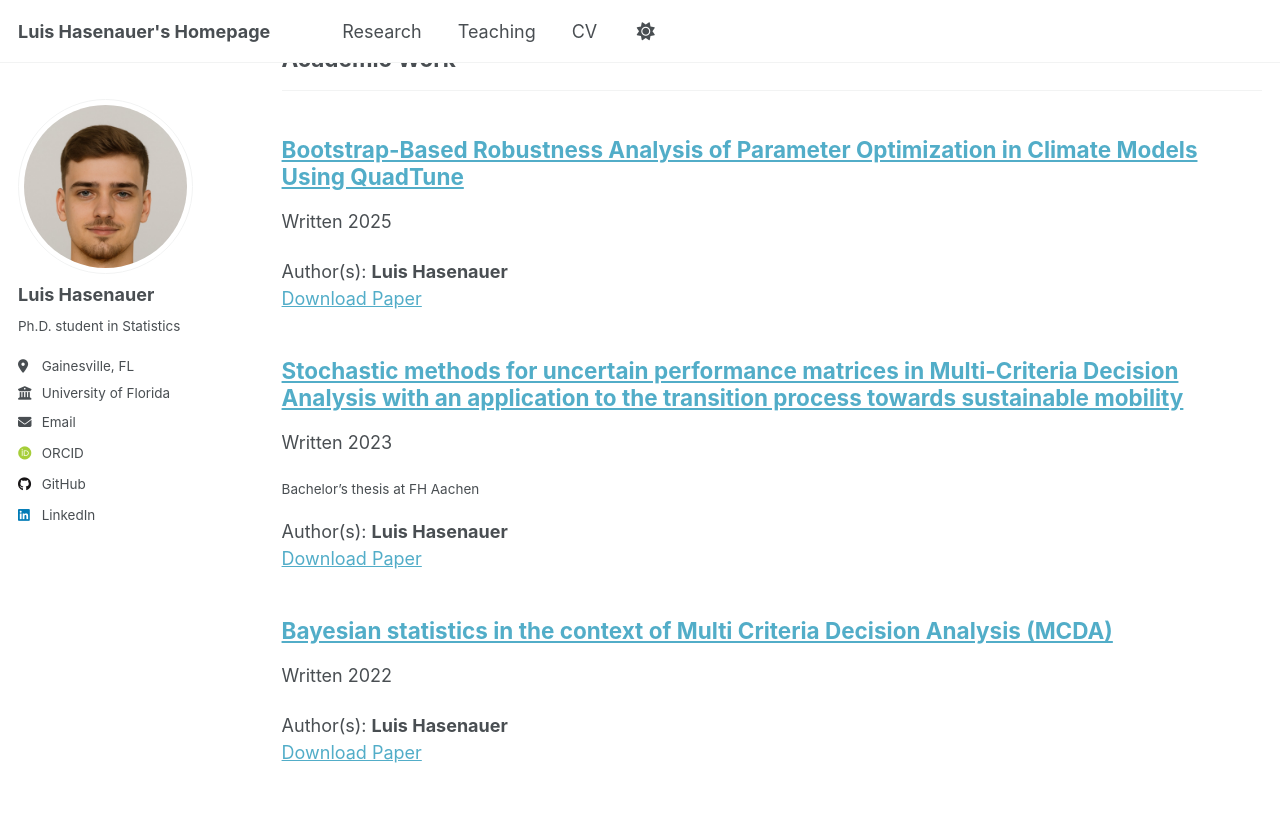
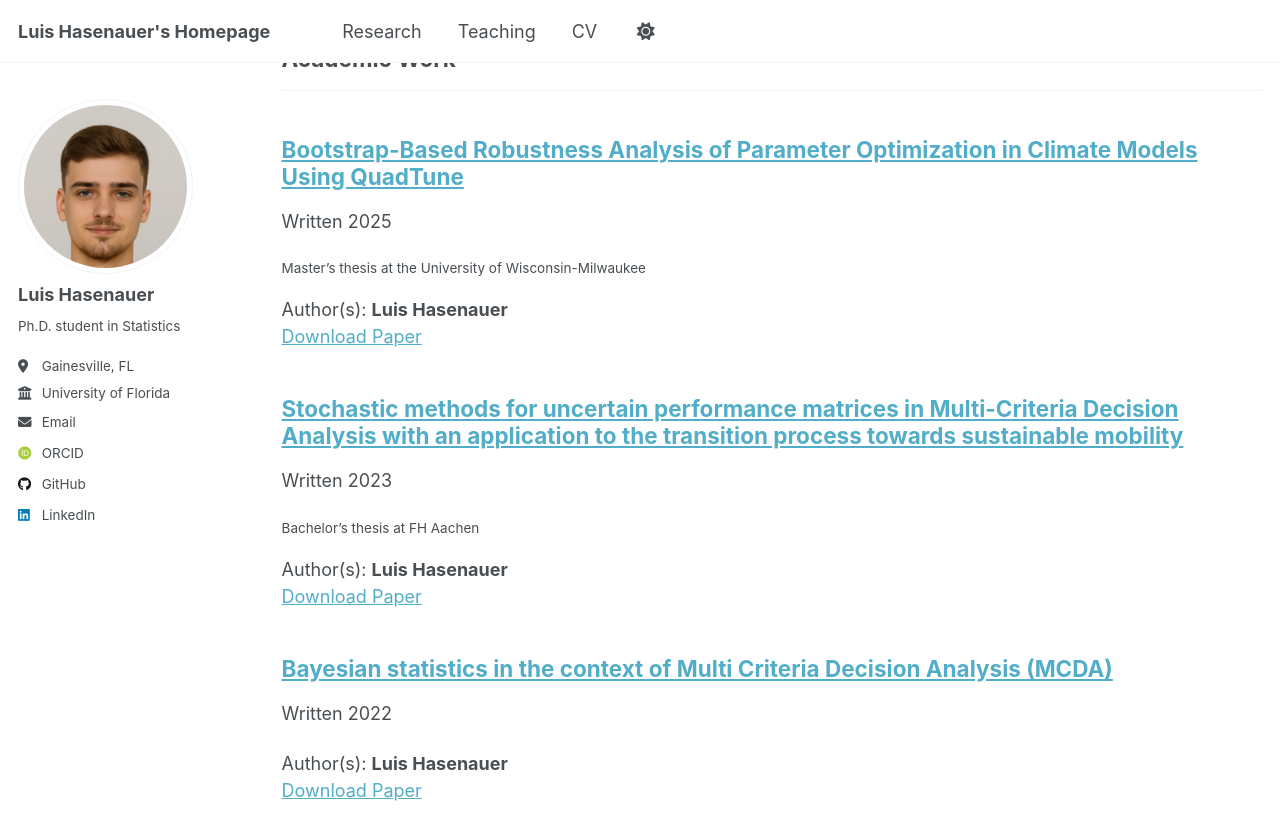
Before and after one commit to LuisHasenauer/LuisHasenauer.github.io, a Jekyll site: the page built from _pages/research.html, in a window 1280 px wide and 900 px high, scrolled down 677 px. Shown: the top 840 px of the window. Built offline with Jekyll 4.4.1, drawn with Linux system fonts in a browser that asks for light colours; some web fonts are replaced; a script that is not in the unit is left out.

Commit message:
Update master-thesis.md

```diff
--- a/_publications/master-thesis.md
+++ b/_publications/master-thesis.md
@@ -2,7 +2,7 @@
 title: "Bootstrap-Based Robustness Analysis of Parameter Optimization in Climate Models Using QuadTune"
 collection: publications
 category: academics
-excerpt: ""
+excerpt: "Master's thesis at the University of Wisconsin-Milwaukee"
 permalink: /publication/master-thesis
 date: 2025-01-01
 paperurl: 'http://LuisHasenauer.github.io/files/Hasenauer_MS_Thesis.pdf'
```
